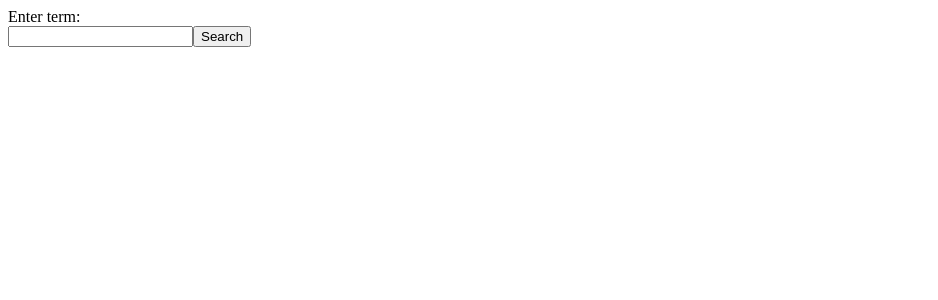
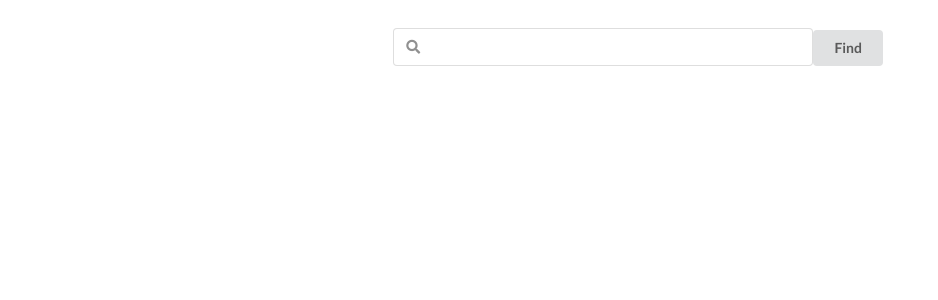
Before and after one commit to krisrss/drinks-base, a React (Create React App) app: page / in a window 1280 px wide. Shown: the top 300 px of the page, without its empty margins (0-938 px from the left). Built offline with nearby package versions, Linux system fonts and the light colour scheme.

Commit message:
Add simple styling

```diff
--- a/public/index.html
+++ b/public/index.html
@@ -3,6 +3,7 @@
 
 <head>
   <title>Drink Base</title>
+  <link rel='stylesheet' href="https://cdnjs.cloudflare.com/ajax/libs/semantic-ui/2.4.1/semantic.min.css" integrity="sha512-8bHTC73gkZ7rZ7vpqUQThUDhqcNFyYi2xgDgPDHc+GXVGHXq+xPjynxIopALmOPqzo9JZj0k6OqqewdGO3EsrQ==" crossorigin="anonymous" />
 </head>
 
 <body>
--- a/src/components/DrinkList.js
+++ b/src/components/DrinkList.js
@@ -53,7 +53,9 @@ const DrinkList = () => {
 
     return (
         <div>
-            {drinks}
+            <div className='ui centered cards'>
+                {drinks}
+            </div>
         </div>
     );
 };
--- a/src/components/DrinkThumbnail.js
+++ b/src/components/DrinkThumbnail.js
@@ -2,9 +2,15 @@ import React from 'react';
 
 const DrinkThumbnail = ({ drink }) => {
     return (
-        <div style={{ display: 'inline-block' }}>
-            <h3>{drink.name}</h3>
-            <img alt='Drink' src={drink.imgUrl} />
+        <div style={{ padding: '2em' }}>
+            <div className='ui card'>
+                <div className='image'>
+                    <img alt='Drink' src={drink.imgUrl} />
+                </div>
+                <div className='content'>
+                    <a href='/' className='header'>{drink.name}</a>
+                </div>
+            </div>
         </div>
     );
 };
--- /dev/null
+++ b/src/components/SearchBar.css
@@ -0,0 +1,8 @@
+.searchbar{
+    padding: 2em;
+    text-align: center;
+}
+
+.searchbar input {
+    width: 30em;
+}
--- a/src/components/SearchBar.js
+++ b/src/components/SearchBar.js
@@ -1,4 +1,5 @@
 import React, { useState } from 'react';
+import './SearchBar.css';
 import { Link } from 'react-router-dom';
 
 const SearchBar = () => {
@@ -6,13 +7,15 @@ const SearchBar = () => {
     const [input, setInput] = useState('');
 
     return (
-        <div>
-            <label>Enter term:</label>
-            <br />
-            <input value={input} onChange={(e) => setInput(e.target.value)} type='text' />
-
+        <div className='searchbar'>
+            <div className='ui left icon input'>
+                <input value={input} onChange={(e) => setInput(e.target.value)} type='text' />
+                <i className='search icon'></i>
+            </div>
             <Link to={`/${input}`}>
-                <button>Search</button>
+                <button className='ui button'>
+                    Find
+            </button>
             </Link>
         </div>
     );
```
